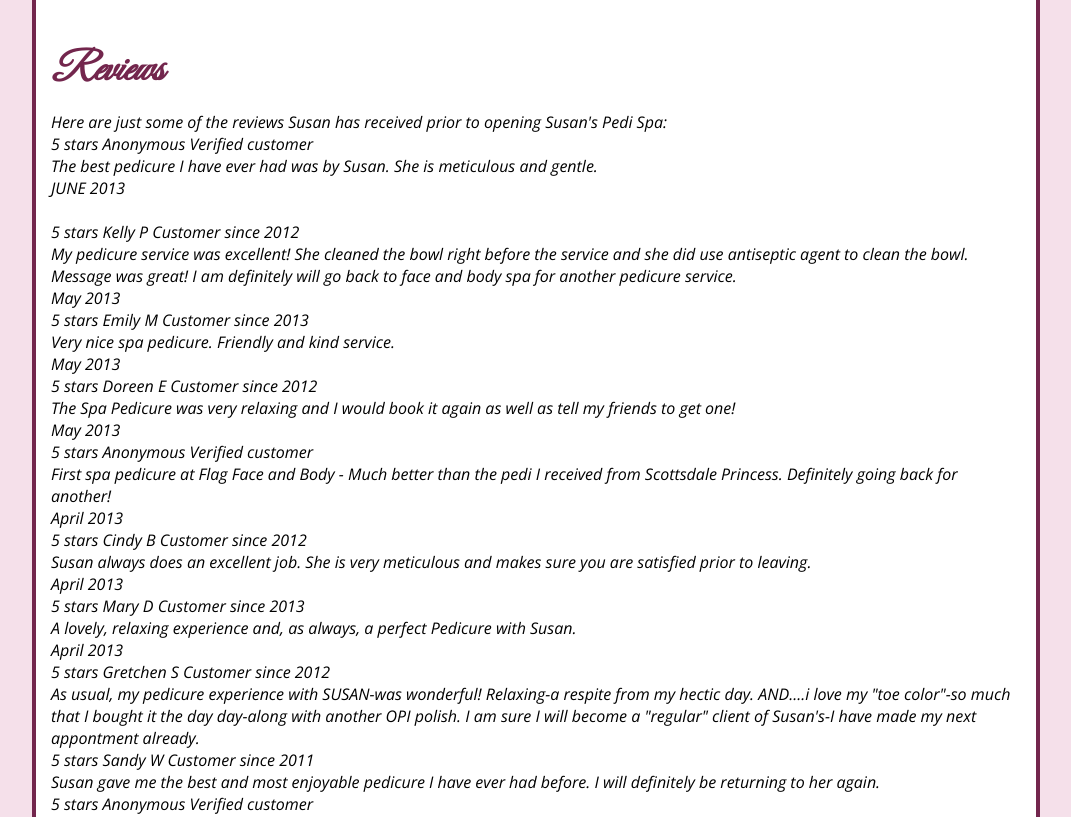
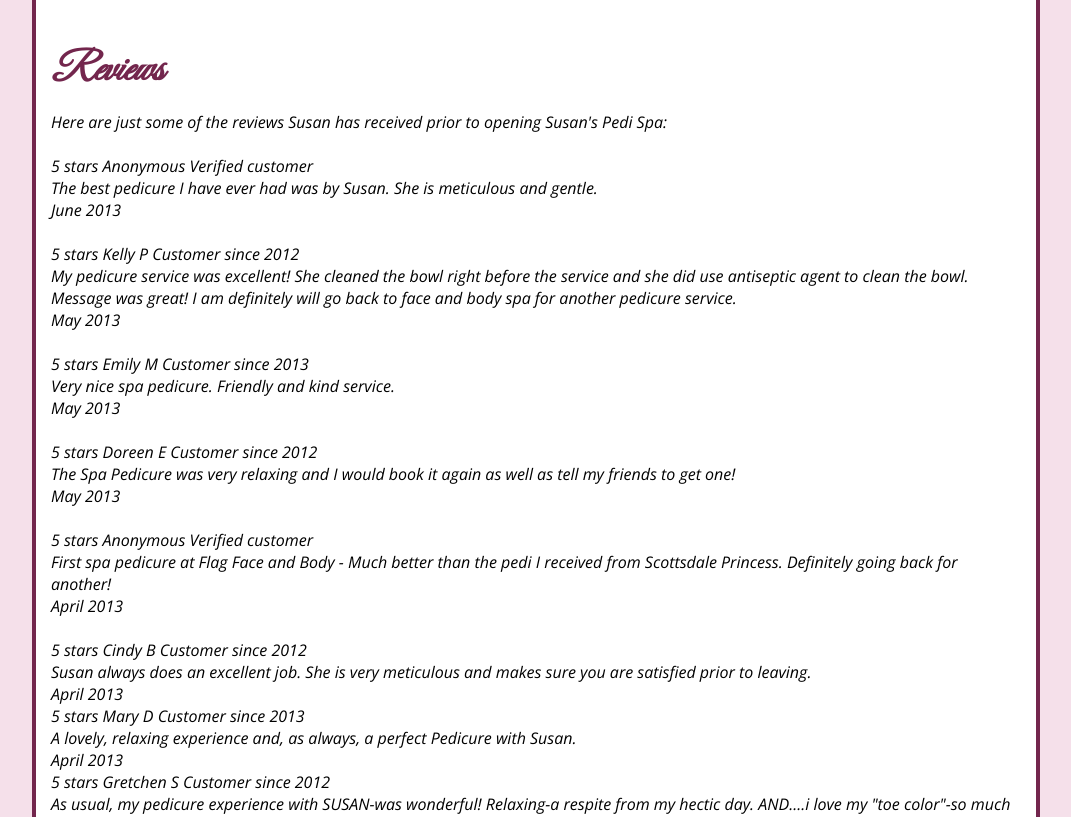
Before and after one commit to susanspedispa/susanspedispa.github.io, a Jekyll site: the page built from index.html, in a window 1280 px wide and 900 px high, scrolled down 2340 px, cut to the strip 83-900 px from the top of the window. Shown: the whole strip, without its empty margins (104-1175 px from the left). Built offline with Jekyll 4.4.1, drawn with Linux system fonts in a browser that asks for light colours.

```diff
--- a/_includes/reviews.html
+++ b/_includes/reviews.html
@@ -1,23 +1,23 @@
 <h1>Reviews</h1><p>
-Here are just some of the reviews Susan has received prior to opening Susan's Pedi Spa:<p>
+Here are just some of the reviews Susan has received prior to opening Susan's Pedi Spa:<br><br>
 5 stars Anonymous Verified customer<br>
 <span class="reviewquotes">The best pedicure I have ever had was by Susan. She is meticulous and gentle.</span><br>
-JUNE 2013<br><br>
+June 2013<br><br>
 5 stars Kelly P Customer since 2012<br>
 <span class="reviewquotes">My pedicure service was excellent! She cleaned the bowl right before the service and she did use antiseptic agent to clean the bowl. Message was great! I am definitely will go back to face and body spa for another pedicure service.</span><br>
-May 2013<p<p></p>
+May 2013<br><br>
 
 5 stars Emily M Customer since 2013<br>
 <span class="reviewquotes">Very nice spa pedicure. Friendly and kind service.</span><br>
-May 2013<p><P></P>
+May 2013<br><br>
 
 5 stars Doreen E Customer since 2012<br>
 <span class="reviewquotes">The Spa Pedicure was very relaxing and I would book it again as well as tell my friends to get one!</span><br>
-May 2013<p><p></p>
+May 2013<br><br>
 
 5 stars Anonymous Verified customer<br>
 <span class="reviewquotes">First spa pedicure at Flag Face and Body - Much better than the pedi I received from Scottsdale Princess. Definitely going back for another!</span><br>
-April 2013<p><p></p>
+April 2013<br><br>
 
 5 stars Cindy B Customer since 2012<br>
 <span class="reviewquotes">Susan always does an excellent job. She is very meticulous and makes sure you are satisfied prior to leaving.</span><br>
```
